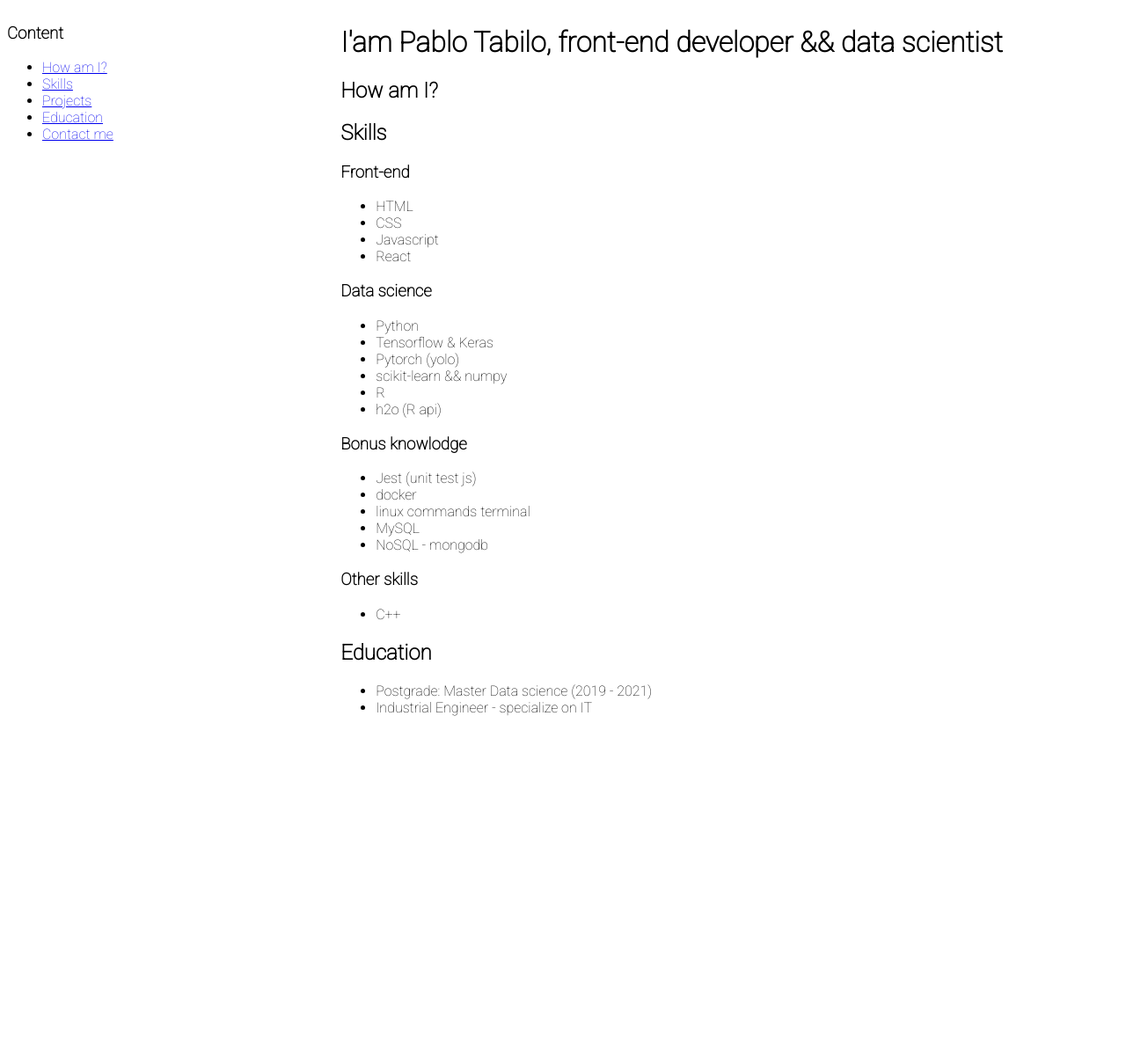
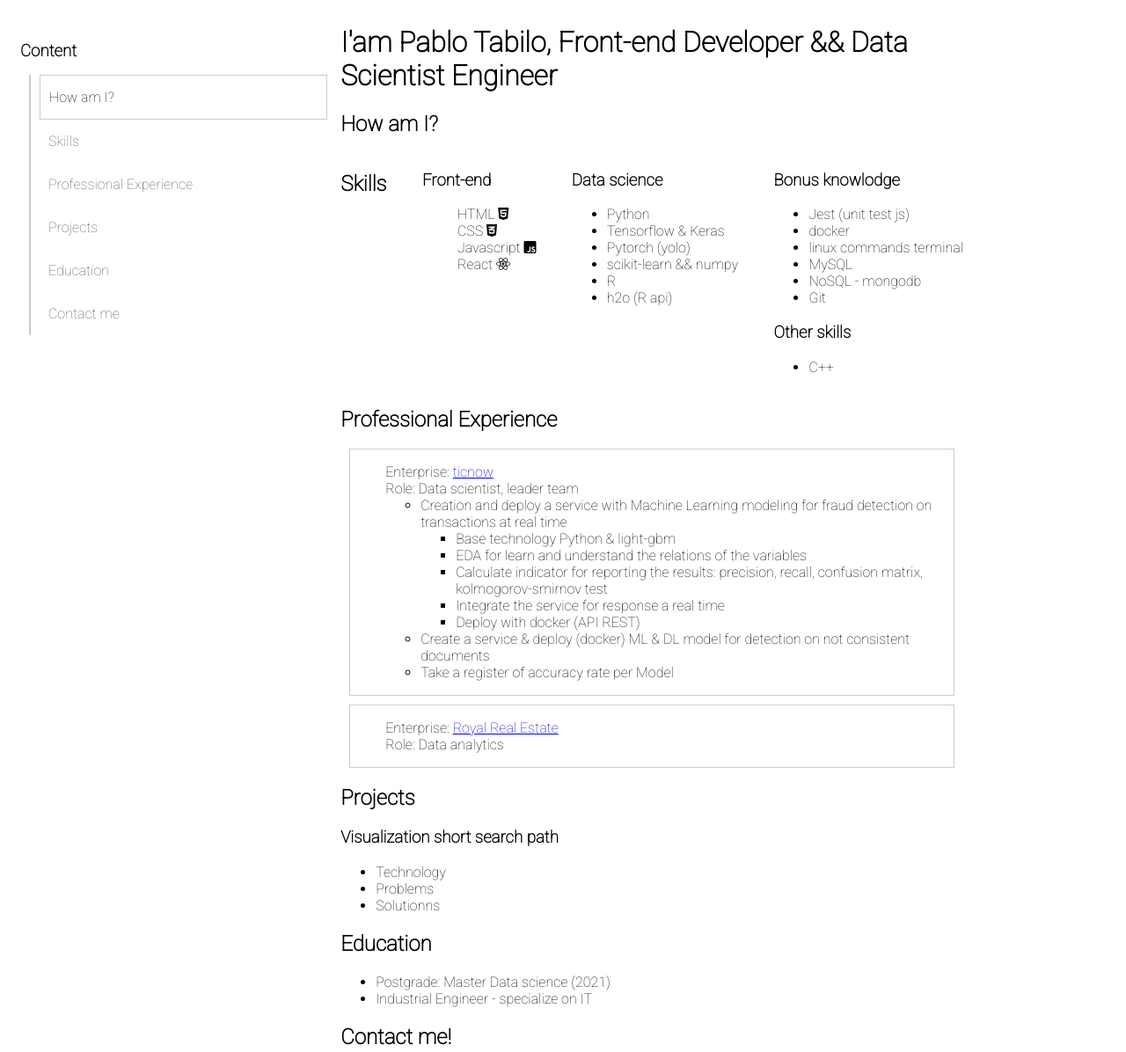
Before and after one commit to PabloTabilo/portfolio, a website: page index.html in a window 1280 px wide. Shown: the whole page at 88% size. Before the commit the page ends 830 px from the top, so only its background shows below. Drawn offline with Linux system fonts and the light colour scheme.

Commit message:
update portfolio, add aside

```diff
--- a/index.html
+++ b/index.html
@@ -8,6 +8,8 @@
     <link rel="preconnect" href="https://fonts.googleapis.com">
     <link rel="preconnect" href="https://fonts.gstatic.com" crossorigin>
     <link href="https://fonts.googleapis.com/css2?family=Roboto:wght@100&display=swap" rel="stylesheet">
+    <!-- font awesome -->
+    <link rel="stylesheet" href="./node_modules/@fortawesome/fontawesome-free/css/all.min.css">
     <link rel="stylesheet" href="./style/style.css">
     <title>Porfolio</title>
 </head>
@@ -16,29 +18,34 @@
     <main>
         <div class="container">
             <aside>
-                <h3 class="myContent">Content</h3>
-                <ul>
-                    <li><a href="#">How am I?</a></li>
-                    <li><a href="#">Skills</a></li>
-                    <li><a href="#">Projects</a></li>
-                    <li><a href="#">Education</a></li>
-                    <li><a href="#">Contact me</a></li>
-                </ul>
+                <div class="container-themes">
+                    <h3 class="title">Content</h3>
+                    <ul class="list-themes">
+                        <li class="active"><a href="#1">How am I?</a></li>
+                        <li><a href="#2">Skills</a></li>
+                        <li><a href="#3">Professional Experience</a></li>
+                        <li><a href="#4">Projects</a></li>
+                        <li><a href="#5">Education</a></li>
+                        <li><a href="#6">Contact me</a></li>
+                    </ul>
+                </div>
             </aside>
-            <div class="content">
-                <div class="card" id="info">
-                    <h1>I'am Pablo Tabilo, front-end developer && data scientist</h1>
+            <div id="content">
+                <div class="card" id="1">
+                    <h1>I'am Pablo Tabilo, Front-end Developer && Data Scientist Engineer</h1>
                     <h2>How am I?</h2>
                 </div>
-                <div class="card" id="skills">
-                    <h2>Skills</h2>
+                <div class="card skills" id="2">
+                    <div class="title-skills">
+                        <h2>Skills</h2>
+                    </div>
                     <div id="developer">
                         <h3>Front-end</h3>
                         <ul>
-                            <li>HTML</li>
-                            <li>CSS</li>
-                            <li>Javascript</li>
-                            <li>React</li>
+                            <li>HTML <i class="fab fa-html5"></i></li>
+                            <li>CSS <i class="fab fa-css3-alt"></i></li>
+                            <li>Javascript <i class="fab fa-js-square"></i></li>
+                            <li>React <i class="fab fa-react"></i></li>
                         </ul>
                     </div>
                     <div class="data">
@@ -60,6 +67,7 @@
                             <li>linux commands terminal</li>
                             <li>MySQL</li>
                             <li>NoSQL - mongodb</li>
+                            <li>Git</li>
                         </ul>
                         <h3>Other skills</h3>
                         <ul>
@@ -67,15 +75,59 @@
                         </ul>
                     </div>
                 </div>
-                <div class="card" id="projects"></div>
-                <div class="card" id="education">
+                <div class="card" id="3">
+                    <div class="title-experience">
+                        <h2>Professional Experience</h2>
+                    </div>
+                    <div class="info-exp" id="ticnow">
+                        <ul class="enterprise">
+                            <li>Enterprise: <a href="https://www.ticnow.cl">ticnow</a></li>
+                            <li>Role: Data scientist, leader team</li>
+                            <ul>
+                                <li>Creation and deploy a service with Machine Learning modeling for fraud detection on transactions at real time</li>
+                                <ul>
+                                    <li>Base technology Python & light-gbm</li>
+                                    <li>EDA for learn and understand the relations of the variables</li>
+                                    <li>Calculate indicator for reporting the results: precision, recall, confusion matrix, kolmogorov-smirnov test</li>
+                                    <li>Integrate the service for response a real time</li>
+                                    <li>Deploy with docker (API REST)</li>
+                                </ul>
+                                <li>Create a service & deploy (docker) ML & DL model for detection on not consistent documents</li>
+                                <li>Take a register of accuracy rate per Model</li>
+                            </ul>
+                        </ul>
+                    </div>
+                    <div class="info-exp" id="royal">
+                        <ul class="enterprise">
+                            <li>Enterprise: <a href="https://www.linkedin.com/in/royal-real-estate-latam/?originalSubdomain=cl">Royal Real Estate</a></li>
+                            <li>Role: Data analytics</li>
+                        </ul>
+                    </div>
+                </div>
+                <div class="card" id="4">
+                    <div class="title-projects">
+                        <h2>Projects</h2>
+                    </div>
+                    <div class="visualization-maze">
+                        <h3>Visualization short search path</h3>
+                        <ul>
+                            <li>Technology</li>
+                            <li>Problems</li>
+                            <li>Solutionns</li>
+                        </ul>
+
+                    </div>
+                </div>
+                <div class="card" id="5">
                     <h2>Education</h2>
                     <ul>
-                        <li>Postgrade: Master Data science (2019 - 2021)</li>
+                        <li>Postgrade: Master Data science (2021)</li>
                         <li>Industrial Engineer - specialize on IT</li>
                     </ul>
                 </div>
-                <div class="card" id="contactMe"></div>
+                <div class="card" id="6">
+                    <h2>Contact me!</h2>
+                </div>
             </div>
         </div>
     </main>
--- a/js/index.js
+++ b/js/index.js
@@ -0,0 +1,6 @@
+document.querySelectorAll(".container-themes a").forEach((e)=>{
+    e.addEventListener("click", () => {
+        document.querySelector(".container-themes .active").classList.remove("active");
+        e.parentElement.classList.add("active");
+    })
+});
--- a/style/style.css
+++ b/style/style.css
@@ -1,3 +1,15 @@
+
+:root{
+    --backgroundCol : #f2f2f2;
+    --themeCol : #c9c9c9;
+    --themeActive: #ffbbd86;
+    --themeActiveBorder: #ff7300;
+}
+
+html{
+    scroll-behavior: smooth;
+}
+
 body{
     padding: 0;
     font-family: Roboto, sans-serif, Helvetica, Arial;
@@ -7,6 +19,45 @@ main {
     display: flex;
 }
 
+aside {
+    padding: 0 15px;
+}
+
+aside .title{
+    margin-bottom: 10px;
+}
+
+aside .container-themes{
+    padding-top: 20px;
+    position: sticky;
+    top: 0;
+}
+
+aside .list-themes{
+    list-style: none;
+    border-left: 2px solid var(--themeCol);
+    padding-left: 10px;
+    margin-left: 10px;
+}
+
+aside .list-themes li{
+    position: relative;
+}
+
+aside .list-themes li a{
+    display: block;
+    color: #5a5a5a;
+    padding: 15px 10px;
+    text-decoration: none;
+    transition: .3s ease all;
+}
+
+aside .list-themes li.active a,
+aside .list-themes li a:hover{
+    border: 1px solid #ccc;
+    color: #000;
+}
+
 .container {
     width: 100%;
     height: 800px;
@@ -14,3 +65,31 @@ main {
     display: grid;
     grid-template-columns: 30% auto;
 }
+
+.info-exp{
+    border: 1px solid #ccc;
+    margin: 10px;
+}
+
+#content{
+    width: 80%;
+}
+
+.skills {
+    display: flex;
+    justify-content: space-between;
+}
+
+#developer ul{
+    list-style: none;
+}
+
+.enterprise{
+    list-style: none;
+}
+
+@media screen and(max-width: 700px){
+    .container{
+        grid-template-columns: 1fr;
+    }
+}
```
Also changed, not shown: package.json (added, +23 -0 lines), 1 other file.
